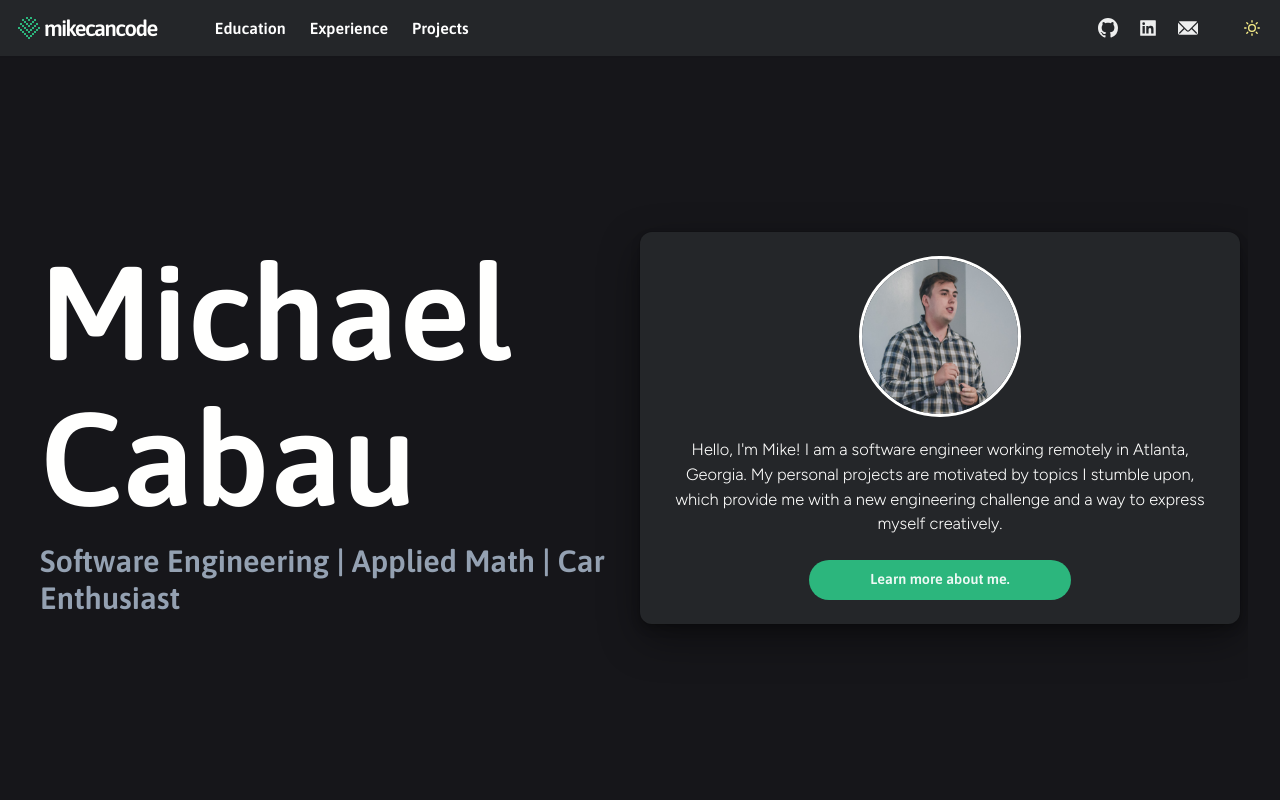
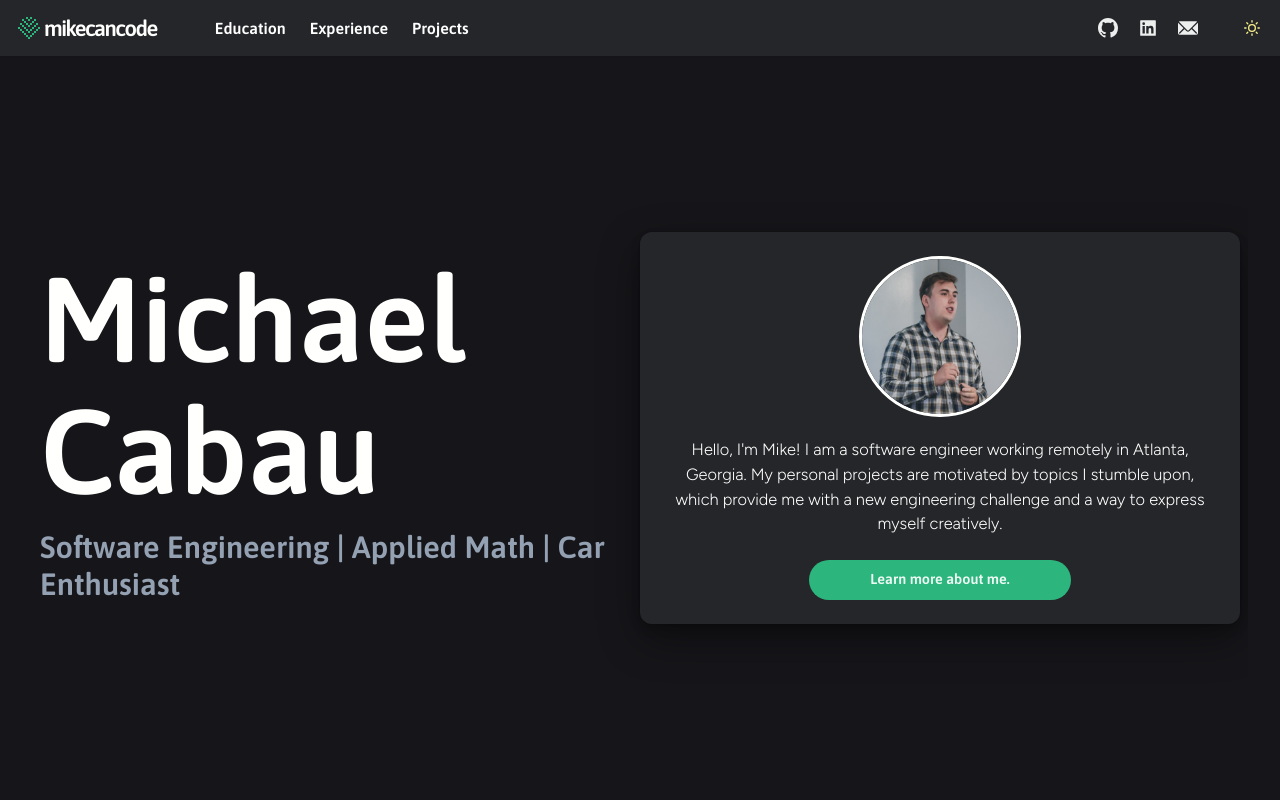
Before and after one commit to bcabau1/mike-can-code, a Next.js app: page / in a window 1280 px wide. Shown: the top 800 px of the page. Built offline with nearby package versions, Linux system fonts and the light colour scheme.

Commit message:
Update theme.js

```diff
--- a/libs/theme.js
+++ b/libs/theme.js
@@ -22,7 +22,7 @@ const components = {
       }),
     variants: {
       'section-title': {
-        fontSize: 'calc(56px + 6vw)',
+        fontSize: 'calc(56px + 5vw)',
       },
       'sub-title': props => ({
         fontSize: 'calc(18px + 1vw)',
```
